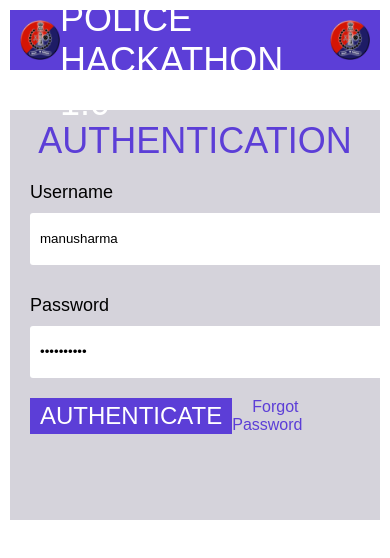
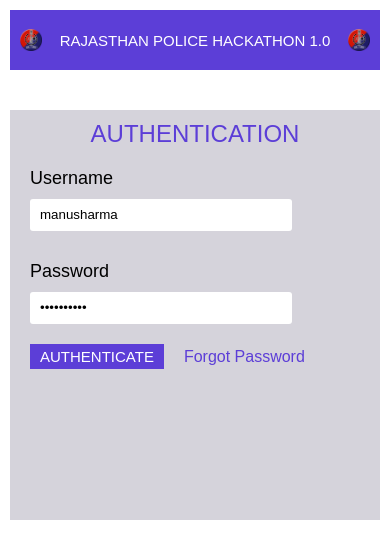
Before and after one commit to mhimanuhu/-RJPOLICE_HACK_133_M4_MATRIX__1, a React (Create React App) app: page / in a window 390 px wide. Shown: the top 558 px of the page. Built offline with nearby package versions, Linux system fonts and the light colour scheme.

Commit message:
responsive

```diff
--- a/public/index.html
+++ b/public/index.html
@@ -12,7 +12,19 @@
     <link rel="apple-touch-icon" href="../src/assets/images/rajpolicelogo.png" />
 
     <link rel="manifest" href="%PUBLIC_URL%/manifest.json" />
-
+   <!--Start of Tawk.to Script-->
+<script type="text/javascript">
+  var Tawk_API=Tawk_API||{}, Tawk_LoadStart=new Date();
+  (function(){
+  var s1=document.createElement("script"),s0=document.getElementsByTagName("script")[0];
+  s1.async=true;
+  s1.src='https://embed.tawk.to/65a7c51a0ff6374032c15d98/1hkbljsun';
+  s1.charset='UTF-8';
+  s1.setAttribute('crossorigin','*');
+  s0.parentNode.insertBefore(s1,s0);
+  })();
+  </script>
+  <!--End of Tawk.to Script-->
     <title>Rajasthan Police Hackathon 1.0 | Feedback System </title>
   </head>
   <body>
--- a/src/components/navbar/nav.css
+++ b/src/components/navbar/nav.css
@@ -19,3 +19,21 @@
 .nav_container img{
     height: 40px;
 }
+
+@media(max-width:800px){
+    .nav_container{
+        font-size: 24px;
+    }
+    .nav_container img{
+        height: 30px;
+    }
+}
+
+@media(max-width:540px){
+    .nav_container{
+        font-size: 15px;
+    }
+    .nav_container img{
+        height: 22px;
+    }
+}
--- a/src/police/comp/secondary_nav/policenav.css
+++ b/src/police/comp/secondary_nav/policenav.css
@@ -12,3 +12,9 @@ a .nav_item{
     font-size: 18px;
     padding: 5px 10px 5px 10px;
 }
+
+@media(max-width:1000px){
+    a .nav_item{
+        font-size: 10px;
+    }
+}
--- a/src/police/dashboard/rank.js
+++ b/src/police/dashboard/rank.js
@@ -6,9 +6,9 @@ import logo from "../../assets/images/rajpolicelogo.png";
 const PoliceStationRankingTable = () => {
   // Example data for police stations
   const policeStations = [
-    { id: 1, name: 'Station A', points: 100 },
-    { id: 2, name: 'Station B', points: 90 },
-    { id: 3, name: 'Station C', points: 80 },
+    { id: 1, name: 'Khatipura Station', points: 100 },
+    { id: 2, name: 'Kardhani Station', points: 90 },
+    { id: 3, name: 'Murlipura Station', points: 80 },
     // Add more police stations as needed
   ];
 
--- a/src/user/authentication/authenticate.css
+++ b/src/user/authentication/authenticate.css
@@ -61,3 +61,32 @@ a{
     color: #5C3ED7;
     cursor: pointer;
 }
+
+@media(max-width:420px){
+    .title_authenticate{
+        text-align: center;
+        color: #5C3ED7;
+        font-size: 24px;
+    }
+    .form_container label input{
+        width: 250px;
+        margin-top: 10px;
+        line-height: 30px;
+        border-radius: 3px;
+        outline: none;
+        border: none;
+        padding-left: 10px;
+    }
+    .submit_forgot a .submit{
+        outline: none;
+        border: none;
+        background-color: #5C3ED7;
+        color: #fff;
+        font-size: 15px;
+        font-weight: lighter;
+        padding: 4px 10px 4px 10px;
+        width: fit-content;
+        cursor: default;
+        text-decoration: none;
+       }
+}
```
